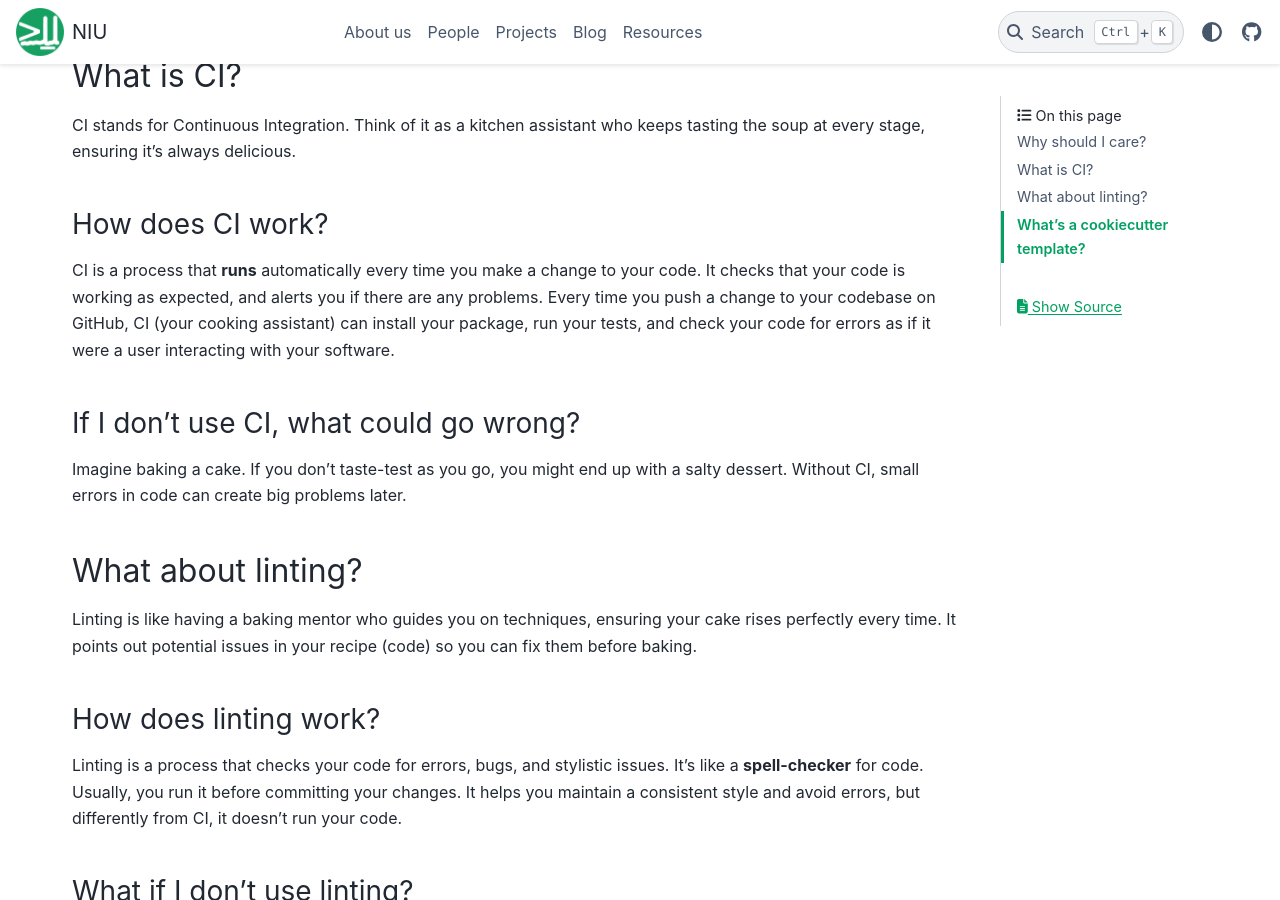
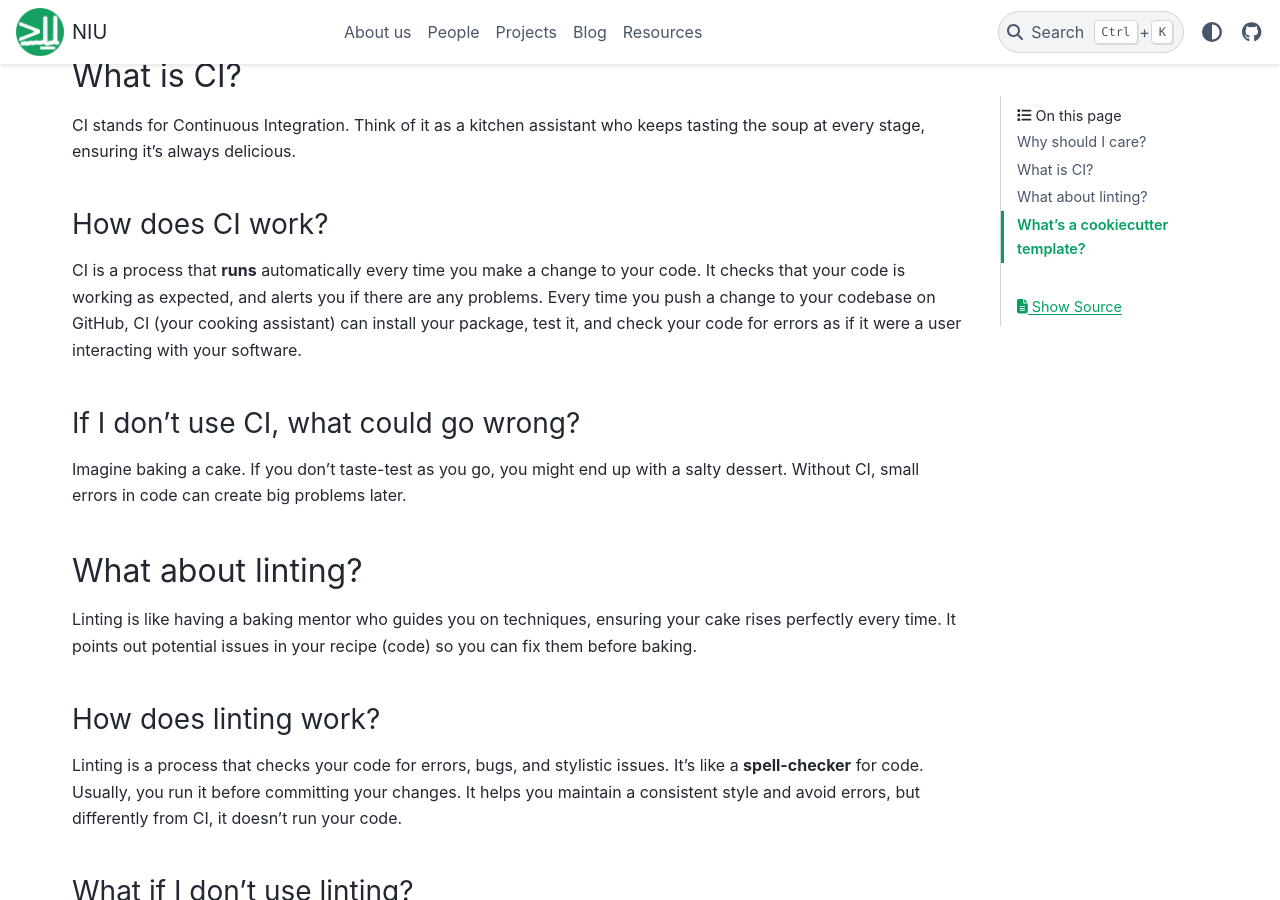
Before and after one commit to neuroinformatics-unit/neuroinformatics-unit.github.io, a Sphinx documentation site: the page built from docs/source/blog/intro_to_linting_and_ci.md, in a window 1280 px wide and 900 px high, scrolled down 1028 px. Built offline with Sphinx 7.4.7 and the PyData theme 0.15.4, drawn with Linux system fonts in a browser that asks for light colours.

Commit message:
Update docs/source/blog/intro_to_linting_and_ci.md
Co-authored-by: Adam Tyson <code@adamltyson.com>

```diff
--- a/docs/source/blog/intro_to_linting_and_ci.md
+++ b/docs/source/blog/intro_to_linting_and_ci.md
@@ -21,7 +21,7 @@ If you've ever followed a complex recipe, you'll understand the need for careful
 CI stands for Continuous Integration. Think of it as a kitchen assistant who keeps tasting the soup at every stage, ensuring it's always delicious.
 
 ### How does CI work?
-CI is a process that **runs** automatically every time you make a change to your code. It checks that your code is working as expected, and alerts you if there are any problems. Every time you push a change to your codebase on GitHub, CI (your cooking assistant) can install your package, run your tests, and check your code for errors as if it were a user interacting with your software.
+CI is a process that **runs** automatically every time you make a change to your code. It checks that your code is working as expected, and alerts you if there are any problems. Every time you push a change to your codebase on GitHub, CI (your cooking assistant) can install your package, test it, and check your code for errors as if it were a user interacting with your software.
 
 ### If I don't use CI, what could go wrong?
 Imagine baking a cake. If you don't taste-test as you go, you might end up with a salty dessert. Without CI, small errors in code can create big problems later.
```
